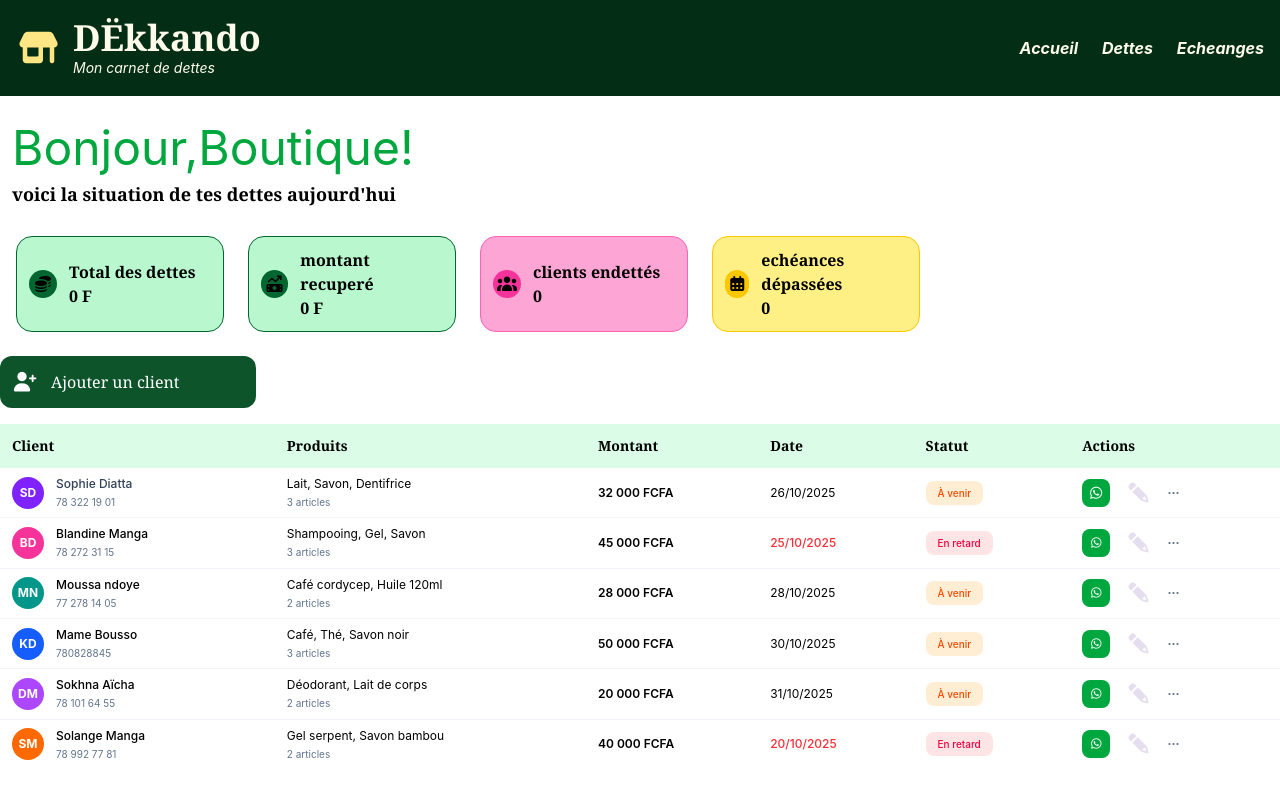
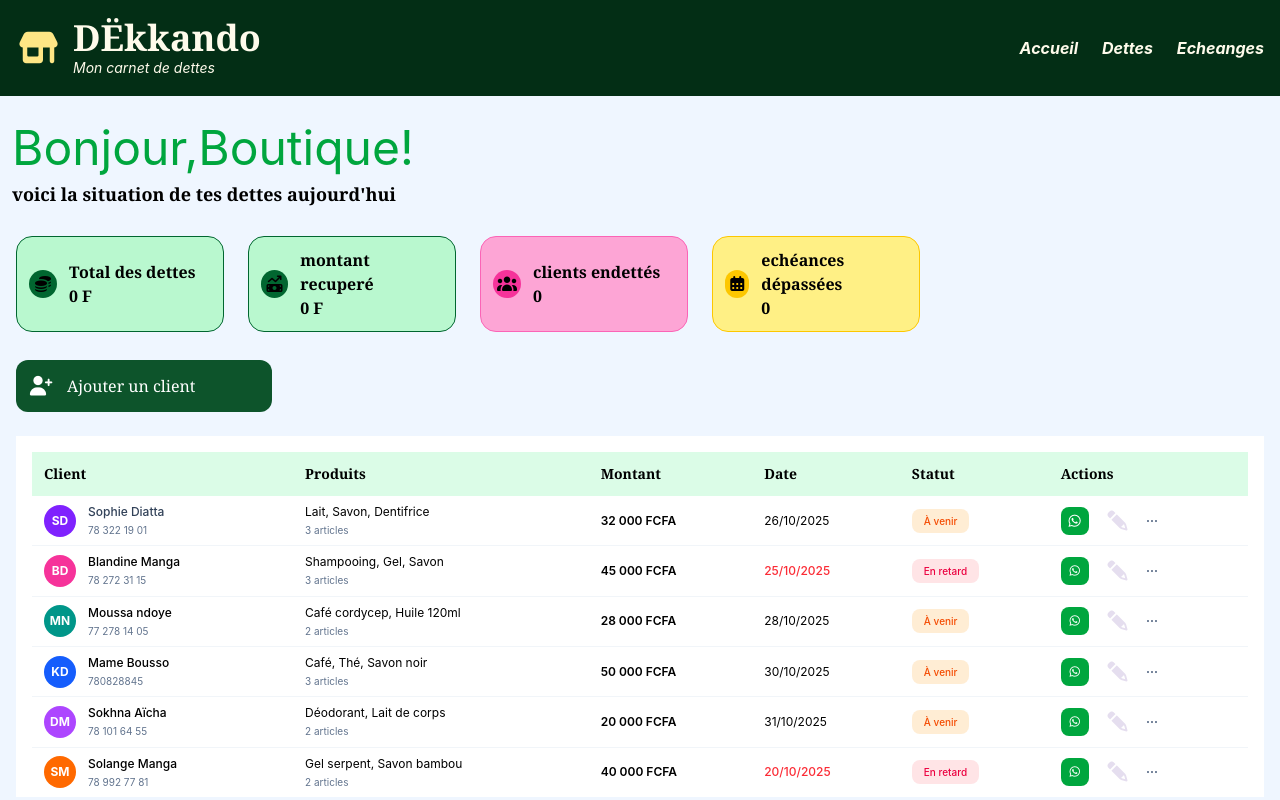
Before and after one commit to safietoumanga68-coder/projetfin, a website: page clients.html in a window 1280 px wide. Drawn offline with Linux system fonts and the light colour scheme.

Commit message:
miseàjours

```diff
--- a/clients.html
+++ b/clients.html
@@ -7,7 +7,7 @@
     <link rel="stylesheet" href="https://cdnjs.cloudflare.com/ajax/libs/font-awesome/7.3.1/css/all.min.css">
     <title>Document</title>
 </head>
-<body>
+<body  class="bg-blue-50">
     <!-- entête -->
     <header class="bg-green-950  text-amber-50 flex justify-between h-24  items-center px-4 ">
         <div class="flex items-center gap-3">
@@ -103,17 +103,20 @@
             </div>
         </div>
     </div>
-    <div class="w-full overflow-x-auto mt-6">
 
-        <div class="flex items-center bg-green-900 rounded-xl h-13 w-64 text-white px-3 gap-3.5 font-serif ">
+    <div class="mx-4">
+
+        <div class="flex items-center bg-green-900 rounded-xl h-13 w-64 text-white px-3 gap-3.5 font-serif mt-7">
               <i class="fa-solid fa-user-plus text-xl"></i>
               <h2 >Ajouter un client</h2>
         </div>
+        <div class="w-full overflow-x-auto mt-6 bg-white px-4 ">
+
 
             <table class="w-full min-w-[850px] border-collapse text-xs mt-4 ">
 
                 <!-- EN-TÊTE -->
-            <thead class=" bg-green-100 h-8 px-2 rounded-xl items-center  font-serif">
+                <thead class=" bg-green-100 h-8 px-2 items-center  font-serif ">
                     <tr class="text-left text-sm font-bold font-serif">
                         <th class="px-3 py-3">Client</th>
                         <th class="px-3 py-3">Produits</th>
@@ -490,6 +493,7 @@
                 </tbody>
             </table>
         </div>
+    </div>
 
  <script src="scrip.js"></script>
 
```
Also changed, not shown: index.html (+5 -6 lines), src/output.css. Lines whose indentation alone changed are shown as unchanged.
